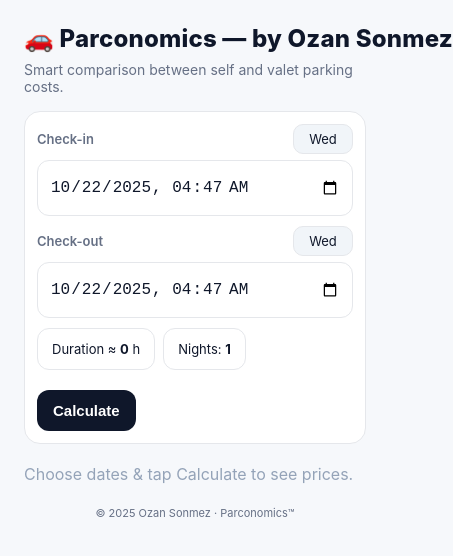
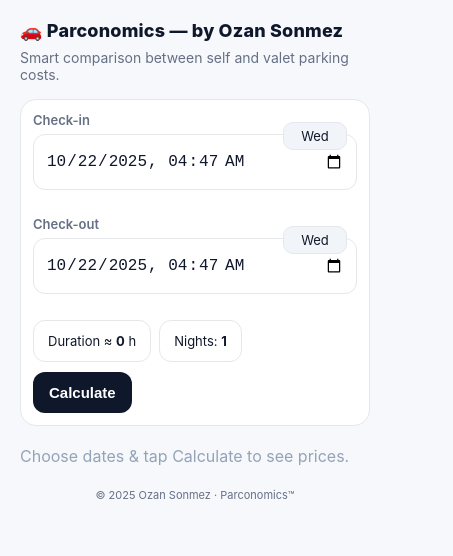
Before and after one commit to ozan-sonmez/parconomics, a plain HTML site: page index.html in a window 390 px wide. Shown: the whole page, 453 px wide, since content can reach past the window. Drawn offline with nearby package versions, Linux system fonts and the light colour scheme.

Commit message:
Add files via upload

```diff
--- a/index.html
+++ b/index.html
@@ -17,20 +17,31 @@
       }
       html, body { margin:0; padding:0; background:var(--bg); color:var(--text); font-family: Inter, system-ui, -apple-system, Segoe UI, Roboto, Helvetica, Arial, sans-serif; }
       * { box-sizing: border-box; }
-      .container{ max-width: 920px; margin: 0 auto; padding: 24px; }
+      .container{ max-width: 920px; margin: 0 auto; padding: 20px; }
       .header { display:flex; align-items:center; justify-content:space-between; gap:12px; flex-wrap:nowrap; margin-bottom: 8px; }
-      h1{ font-size: 24px; margin: 0; display:flex; align-items:center; gap:10px; font-weight: 800; letter-spacing: .2px; white-space: nowrap; }
+      h1{
+        margin: 0;
+        display:flex; align-items:center; gap:10px;
+        font-weight: 800; letter-spacing: .2px; white-space: nowrap;
+        /* shrink slightly on small screens so it never wraps */
+        font-size: clamp(18px, 4.6vw, 24px);
+      }
       .subtitle{ color:var(--muted); font-size:14px; margin-bottom:16px; }
-      .inputs{ display:flex; gap:12px; align-items:flex-end; flex-wrap:wrap; margin-top:12px; background: #fff; border:1px solid var(--border); border-radius:16px; padding:14px; }
-      .field{ display:flex; flex-direction:column; gap:6px; min-width: 300px; }
-      .field-top{ display:flex; align-items:center; justify-content:space-between; gap:10px; }
-      .field label{ font-size:13px; color:var(--muted); font-weight:600; }
-      .weekday{ font-size:13px; color:#0f172a; background:#f1f5f9; border:1px solid var(--border); padding:6px 10px; border-radius:10px; min-width:60px; text-align:center; }
+      .inputs{ display:grid; grid-template-columns: repeat(auto-fit, minmax(300px, 1fr)); gap:12px; margin-top:12px; background: #fff; border:1px solid var(--border); border-radius:16px; padding:14px; }
+      .field{ position:relative; display:flex; flex-direction:column; gap:6px; min-height: 94px; }
+      .field label{ font-size:13px; color:var(--muted); font-weight:600; padding-right:80px; } /* keep space for badge */
+      .weekday{
+        position:absolute; top:10px; right:10px;
+        height:28px; min-width:64px; padding:0 10px;
+        display:inline-flex; align-items:center; justify-content:center;
+        font-size:13px; color:#0f172a; background:#f1f5f9;
+        border:1px solid var(--border); border-radius:10px;
+      }
       .input{ width:100%; height: 56px; padding: 10px 12px; font-size: 16px; color: var(--text); background: #fff; border: 1px solid var(--border); border-radius: 12px; outline: none; }
       .input:focus{ border-color:#60a5fa; box-shadow: 0 0 0 3px rgba(96,165,250,.25); }
-      .pills{ display:flex; gap:8px; flex-wrap:wrap; align-items:center; }
+      .meta{ display:flex; gap:8px; flex-wrap:wrap; align-items:center; }
       .pill{ color:var(--text); font-size:13px; padding:12px 14px; border:1px solid var(--border); border-radius:12px; background:#fff; }
-      .calcbar{ display:flex; gap:10px; align-items:center; flex-wrap:wrap; margin-top:10px; }
+      .calcbar{ display:flex; gap:10px; align-items:center; flex-wrap:wrap; }
       .btn{ appearance:none; border:0; background:#0f172a; color:#fff; padding:12px 16px; border-radius:12px; font-weight:700; cursor:pointer; font-size:15px; }
       .btn:active{ transform: translateY(1px); }
       .grid{ display:grid; grid-template-columns: repeat(auto-fit, minmax(320px, 1fr)); gap:16px; margin-top:20px; }
@@ -43,7 +54,7 @@
       .diff{ margin-top:6px; font-size:13px; color: #ffffff; opacity:.95; }
       .placeholder{ color:#94a3b8; }
       .footer{ margin-top: 22px; font-size:11px; color:var(--muted); text-align:center; }
-      @media (max-width: 420px){ .field{ min-width: 100%; } .inputs{ padding: 12px; gap:10px; } }
+      @media (max-width: 420px){ .inputs{ padding: 12px; gap:10px; } }
     </style>
     <script crossorigin src="https://unpkg.com/react@18/umd/react.production.min.js"></script>
     <script crossorigin src="https://unpkg.com/react-dom@18/umd/react-dom.production.min.js"></script>
--- a/parconomics.js
+++ b/parconomics.js
@@ -57,7 +57,6 @@ function nightsBetween(startISO,endISO){
 
 function App(){
  const now=new Date();
- // both inputs default to *current local* datetime
  const [start,setStart]=React.useState(localISO(now));
  const [end,setEnd]=React.useState(localISO(now));
  const [calculated,setCalculated]=React.useState(false);
@@ -85,20 +84,16 @@ function App(){
     React.createElement('div',{className:'subtitle'},'Smart comparison between self and valet parking costs.'),
     React.createElement('div',{className:'inputs'},
       React.createElement('div',{className:'field'},
-        React.createElement('div',{className:'field-top'},
-          React.createElement('label',null,'Check-in'),
-          React.createElement('span',{className:'weekday'},weekdayAbbr(s))
-        ),
+        React.createElement('label',null,'Check-in'),
+        React.createElement('span',{className:'weekday'},weekdayAbbr(s)),
         React.createElement('input',{className:'input',type:'datetime-local',value:start,onChange:e=>{setStart(e.target.value); setCalculated(false);}})
       ),
       React.createElement('div',{className:'field'},
-        React.createElement('div',{className:'field-top'},
-          React.createElement('label',null,'Check-out'),
-          React.createElement('span',{className:'weekday'},weekdayAbbr(e))
-        ),
+        React.createElement('label',null,'Check-out'),
+        React.createElement('span',{className:'weekday'},weekdayAbbr(e)),
         React.createElement('input',{className:'input',type:'datetime-local',value:end,onChange:e=>{setEnd(e.target.value); setCalculated(false);}})
       ),
-      React.createElement('div',{className:'pills'},
+      React.createElement('div',{className:'meta'},
         React.createElement('div',{className:'pill'},'Duration ≈ ', React.createElement('b',null, hours ), ' h'),
         React.createElement('div',{className:'pill'},'Nights: ', React.createElement('b',null, nights ))
       ),
```
